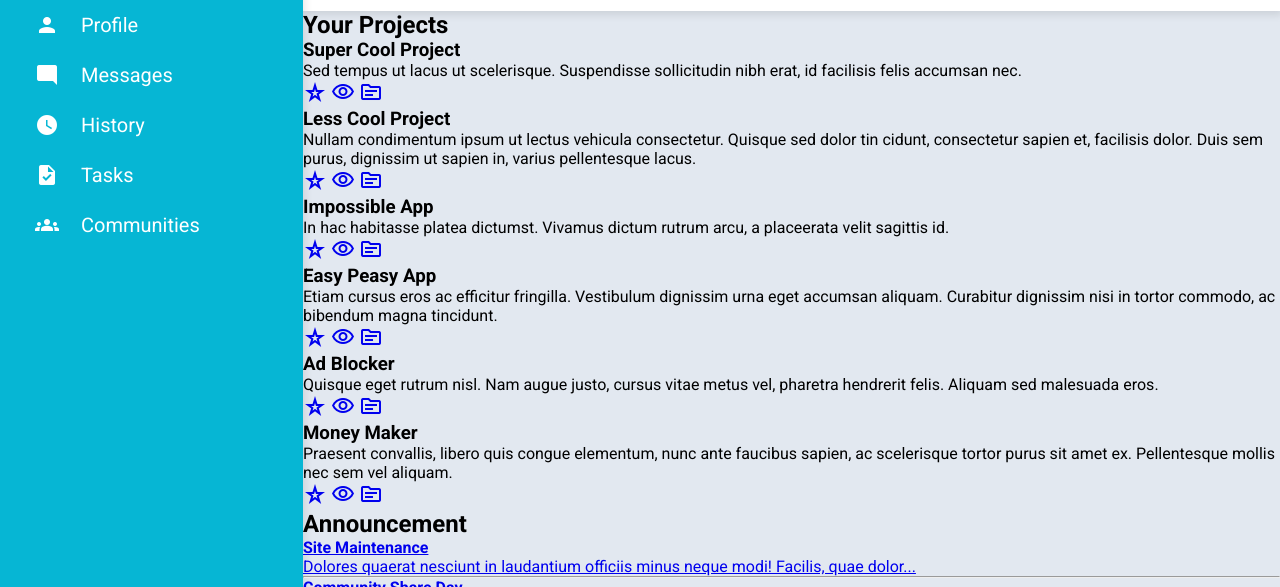
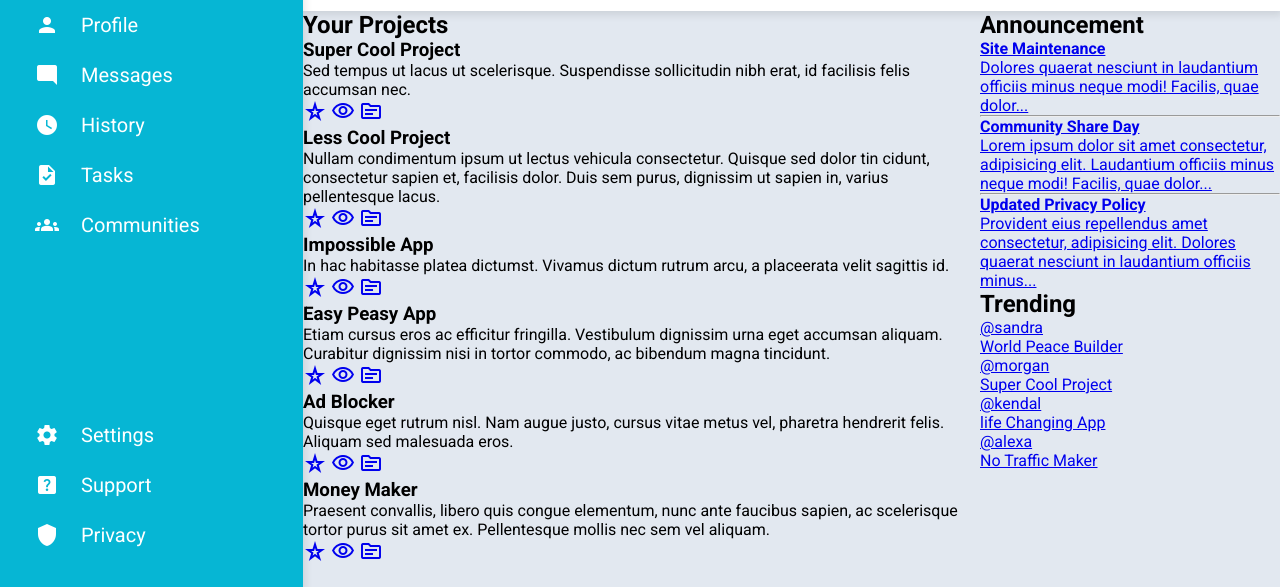
Before and after one commit to ronnieBer/odin-admin_dashboard, a plain HTML site: page index.html in a window 1280 px wide. Shown: the part 150-737 px from the top of the page. Drawn offline with Linux system fonts and the light colour scheme.

Commit message:
Add style to main

```diff
--- a/style.css
+++ b/style.css
@@ -260,3 +260,13 @@ aside p {
     font-weight: 300;
 }
 /* Side Navbar End */
+
+/* Main Contents Start */
+main {
+    display: grid;
+    overflow: auto;
+    grid-template-columns: auto minmax(277px, 300px);
+    grid-column: 2 / 3;
+    grid-row: 2 / 4;
+}
+/* Main Contents End */
```
